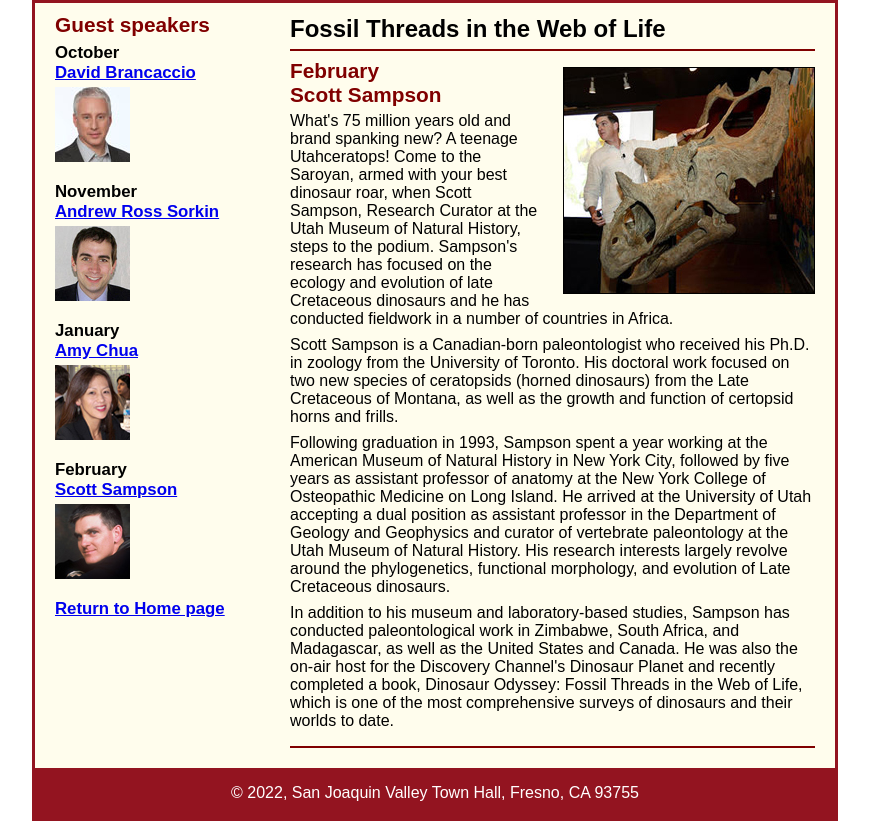
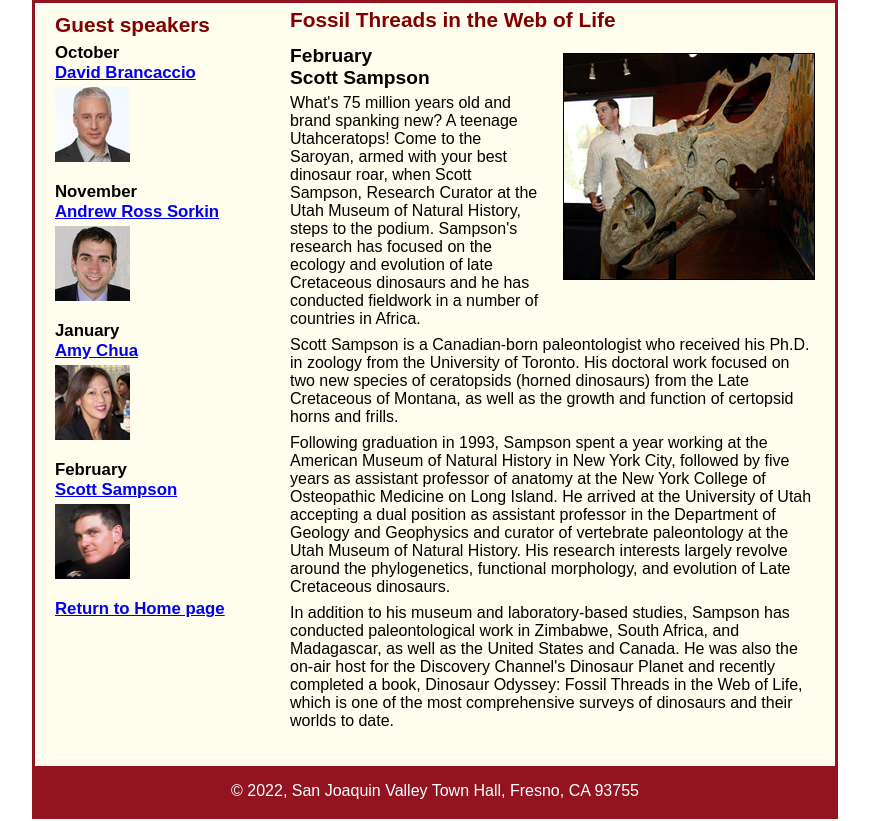
Before and after one commit to AGlann/A08, a plain HTML site: page speakers/c6_sampson.html in a window 1280 px wide. Shown: the part 120-941 px from the top of the page, without its empty margins (205-1074 px from the left). Drawn offline with Linux system fonts and the light colour scheme.

Commit message:
Changed css file

```diff
--- a/styles/c6_main.css
+++ b/styles/c6_main.css
@@ -53,16 +53,10 @@ section {
 	padding: 0 20px 20px 20px; /* Adjusted padding */
 }
 
-section h1 {
-	font-size: 130%;
-	color: #800000;
-	padding: .5em 0 .25em 0;
-}
-
 section h2 {
 	color: #800000;
-	font-size: 120%; /* Reduced font size */
-	padding: .25em 0 .25em 0; /* Adjusted padding */
+	font-size: 130%;
+	padding: .5em 0 .25em 0;
 }
 
 /* the styles for the aside */
@@ -90,6 +84,8 @@ aside img {
 /* the styles for the article */
 article {
 	padding: .5em 0;
+	border-top: 2px solid #800000;
+	border-bottom: 2px solid #800000;
 	width: 525px;
 	float: right;
 }
@@ -106,6 +102,7 @@ article h3 {
 article img {
 	float: right;
 	margin: 10px 0 10px 10px; /* Adjusted margins */
+	border: 1px solid black; /* Added border */
 }
 
 /* the styles for the footer */
--- a/styles/c6_speaker.css
+++ b/styles/c6_speaker.css
@@ -52,14 +52,15 @@ section {
 	padding: 0 20px 20px 20px;
 }
 section h1 {
-	font-size: 150%;
-	padding: .5em 0 .25em 0;
+	font-size: 130%; /* Reduce size */
+	color: #800000; /* Change color */
+	padding: .25em 0 .25em 0; /* Adjusted padding */
 	margin: 0;
 }
 section h2 {
-	color: #800000;
-	font-size: 130%;
-	padding: .5em 0 .25em 0;
+	font-size: 120%; /* Reduce size */
+	color: black; /* Change color */
+	padding: .25em 0 .25em 0; /* Adjusted padding */
 }
 section p {
 	padding-bottom: .5em;
@@ -78,8 +79,6 @@ section li {
 /* the styles for the article */
 article {
 	padding: .5em 0;
-	border-top: 2px solid #800000;
-	border-bottom: 2px solid #800000;
 }
 article h2 {
 	padding-top: 0;
```
Lines whose indentation alone changed are shown as unchanged.
